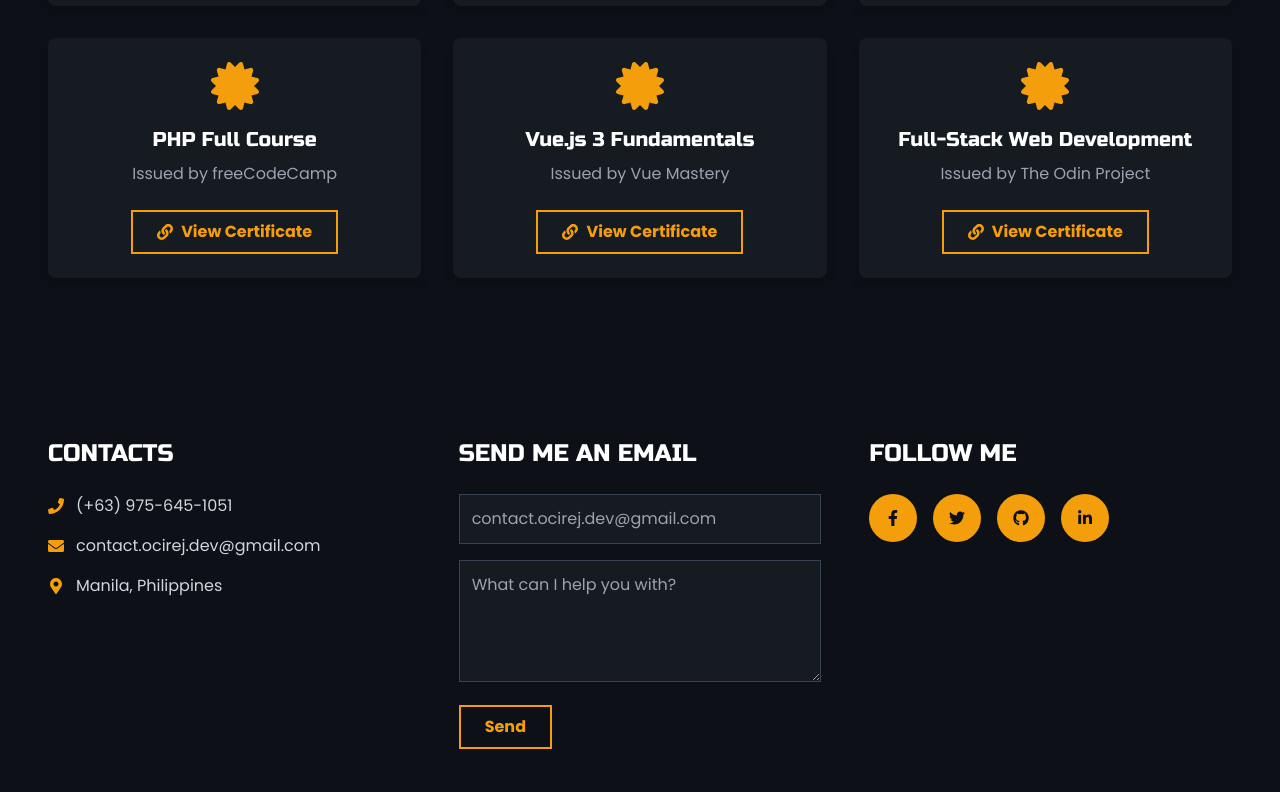
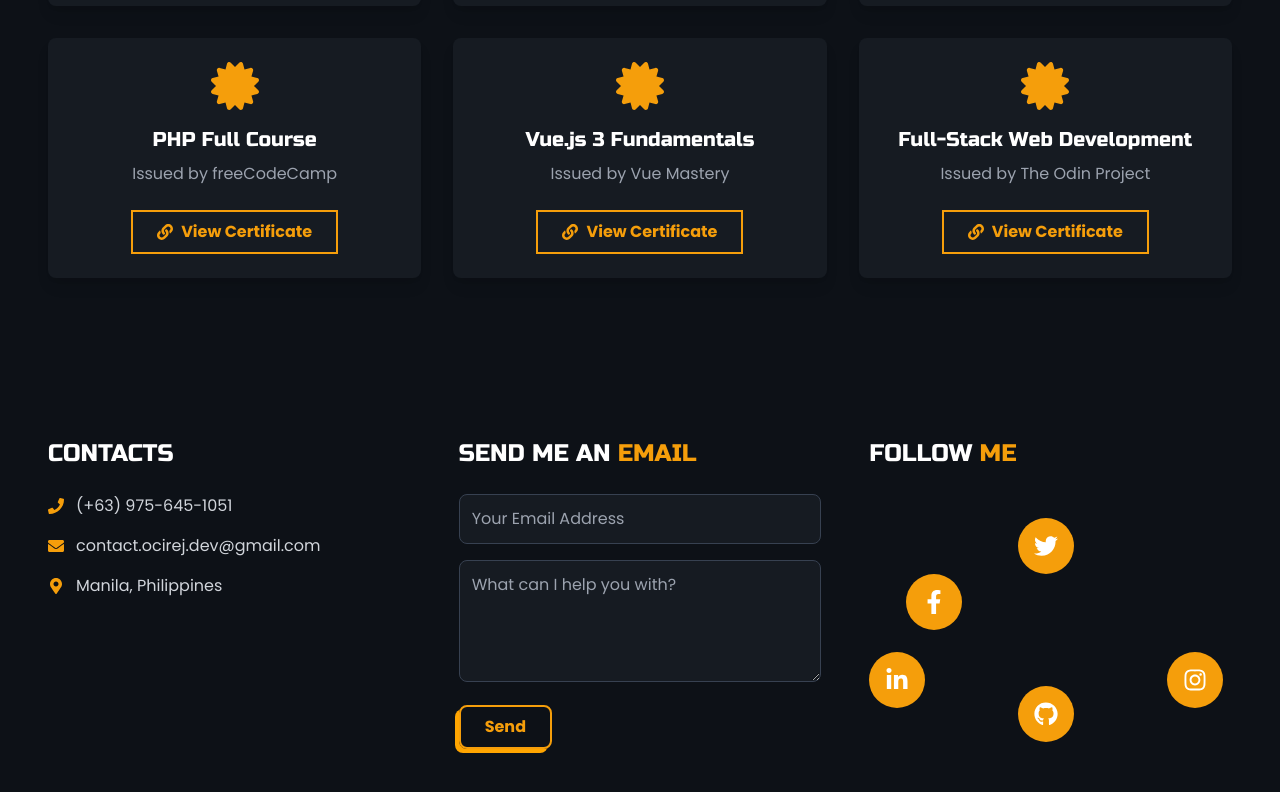
Before and after one commit to VEDSFJ/jerico-portfolio, a React (Vite) app: page / in a window 1280 px wide. Shown: the part 2002-2794 px from the top of the page. Built offline with nearby package versions, Linux system fonts and the light colour scheme.

Commit message:
style: Overhaul UI with brand styles and new contact layout

```diff
--- a/src/components/Certificates.jsx
+++ b/src/components/Certificates.jsx
@@ -1,5 +1,3 @@
-// src/components/Certificates.jsx
-
 import React from 'react';
 import { motion } from 'framer-motion';
 import { FaCertificate, FaLink } from 'react-icons/fa'; // We use icons for a nice visual touch
--- a/src/components/Contact.jsx
+++ b/src/components/Contact.jsx
@@ -1,9 +1,59 @@
 // src/components/Contact.jsx
-import React from 'react';
+
+import React, { useState } from 'react';
 import { motion } from 'framer-motion';
-import { FaPhone, FaEnvelope, FaMapMarkerAlt, FaFacebookF, FaTwitter, FaGithub, FaLinkedinIn } from 'react-icons/fa';
+import { FaPhone, FaEnvelope, FaMapMarkerAlt, FaFacebookF, FaTwitter, FaGithub, FaLinkedinIn, FaInstagram } from 'react-icons/fa';
 
 const Contact = () => {
+  // State for form inputs
+  const [formData, setFormData] = useState({
+    email: '',
+    message: ''
+  });
+
+  // State for form submission status
+  const [isSubmitting, setIsSubmitting] = useState(false);
+  const [resultMessage, setResultMessage] = useState('');
+
+  const handleInputChange = (event) => {
+    const { name, value } = event.target;
+    setFormData({
+      ...formData,
+      [name]: value
+    });
+  };
+
+  const handleSubmit = async (event) => {
+    event.preventDefault();
+    setIsSubmitting(true);
+    setResultMessage('');
+
+    const finalFormData = new FormData();
+    finalFormData.append("access_key", "6d2563b9-c85f-4f9b-9a98-7237eac30ba9");
+    finalFormData.append("name", "New message from Portfolio");
+    finalFormData.append("email", formData.email);
+    finalFormData.append("message", formData.message);
+
+    try {
+      const response = await fetch("https://api.web3forms.com/submit", {
+        method: "POST",
+        body: finalFormData
+      });
+      const result = await response.json();
+      if (result.success) {
+        setResultMessage("✅ Success! Your message has been sent.");
+        setFormData({ email: '', message: '' });
+      } else {
+        setResultMessage(`❌ Error: ${result.message}`);
+      }
+    } catch (error) {
+      setResultMessage("❌ An error occurred. Please try again later.");
+    } finally {
+      setIsSubmitting(false);
+    }
+  };
+
+
   return (
     <section id="contact" className="py-20 bg-navy">
       <div className="container mx-auto px-6 md:px-12">
@@ -14,80 +64,66 @@ const Contact = () => {
           transition={{ duration: 0.8 }}
           className="grid grid-cols-1 md:grid-cols-3 gap-12"
         >
-          {/* Column 1: Contacts */}
+          {/* Column 1: Your Contacts */}
           <div>
             <h3 className="text-2xl font-russo text-white uppercase mb-6">Contacts</h3>
             <div className="space-y-4">
-              <div className="flex items-center space-x-3">
-                <FaPhone className="text-brand-yellow" />
-                <span>(+63) 975-645-1051</span>
-              </div>
-              <div className="flex items-center space-x-3">
-                <FaEnvelope className="text-brand-yellow" />
-                <span>contact.ocirej.dev@gmail.com</span>
-              </div>
-              <div className="flex items-center space-x-3">
-                <FaMapMarkerAlt className="text-brand-yellow" />
-                <span>Manila, Philippines</span>
-              </div>
+              <div className="flex items-center space-x-3"><FaPhone className="text-brand-yellow" /><span>(+63) 975-645-1051</span></div>
+              <div className="flex items-center space-x-3"><FaEnvelope className="text-brand-yellow" /><span>contact.ocirej.dev@gmail.com</span></div>
+              <div className="flex items-center space-x-3"><FaMapMarkerAlt className="text-brand-yellow" /><span>Manila, Philippines</span></div>
             </div>
           </div>
 
           {/* Column 2: Send an Email */}
           <div>
-            <h3 className="text-2xl font-russo text-white uppercase mb-6">Send me an Email</h3>
-            <form action="#">
-              <div className="mb-4">
-                <input type="email" placeholder="contact.ocirej.dev@gmail.com" className="w-full p-3 bg-light-navy border border-gray-700 focus:border-brand-yellow outline-none transition-colors" />
-              </div>
-              <div className="mb-4">
-                <textarea placeholder="What can I help you with?" rows="4" className="w-full p-3 bg-light-navy border border-gray-700 focus:border-brand-yellow outline-none transition-colors"></textarea>
-              </div>
-              <button type="submit" className="bg-transparent border-2 border-brand-yellow text-brand-yellow font-bold py-2 px-6 hover:bg-brand-yellow hover:text-navy transition duration-300">
-                Send
-              </button>
+            <h3 className="text-2xl font-russo text-white uppercase mb-6">Send me an <span className="text-brand-yellow">Email</span></h3>
+            <form onSubmit={handleSubmit}>
+              <div className="mb-4"><input type="email" name="email" value={formData.email} onChange={handleInputChange} placeholder="Your Email Address" required className="w-full p-3 bg-light-navy border border-gray-700 rounded-lg focus:border-brand-yellow outline-none transition-colors" /></div>
+              <div className="mb-4"><textarea name="message" value={formData.message} onChange={handleInputChange} placeholder="What can I help you with?" rows="4" required className="w-full p-3 bg-light-navy border border-gray-700 rounded-lg focus:border-brand-yellow outline-none transition-colors"></textarea></div>
+              <button type="submit" disabled={isSubmitting} className="inline-block bg-transparent border-2 border-brand-yellow text-brand-yellow font-bold py-2 px-6 rounded-lg shadow-[-4px_4px_0px_#FFA500] hover:shadow-none hover:-translate-x-1 hover:translate-y-1 transition-all duration-200 disabled:opacity-50 disabled:cursor-not-allowed">{isSubmitting ? 'Sending...' : 'Send'}</button>
             </form>
+            {resultMessage && <p className="mt-4 text-sm">{resultMessage}</p>}
           </div>
 
-                    {/* Column 3: Follow Me */}
+          {/* Column 3: Follow Me (New U-Shape Style) */}
           <div>
-            <h3 className="text-2xl font-russo text-white uppercase mb-6">Follow Me</h3>
-            <div className="flex space-x-4">
+            <h3 className="text-2xl font-russo text-white uppercase mb-6">
+              FOLLOW <span className="text-brand-yellow">ME</span>
+            </h3>
+            {/* Parent container needs to be relative and have a set height */}
+            <div className="relative mt-12 h-56 w-full">
 
-              {/* --- Each link below will open in its OWN reusable new tab --- */}
-
-              <a
-                href="https://www.facebook.com/your-username"
-                target="facebook"
-                rel="noopener noreferrer"
-                className="w-12 h-12 bg-brand-yellow text-navy rounded-full flex items-center justify-center hover:scale-110 transition-transform duration-300">
-                  <FaFacebookF />
+              {/* Center "X" Icon (Twitter) */}
+              <a href="https://www.twitter.com/your-username" target="_blank" rel="noopener noreferrer"
+                 className="absolute top-[0%] left-[41%] w-14 h-14 bg-brand-yellow text-white hover:bg-white hover:text-red-500 rounded-full flex items-center justify-center text-2xl transition-all duration-300">
+                <FaTwitter />
               </a>
 
-              <a
-                href="https://www.twitter.com/your-username"
-                target="twitter"
-                rel="noopener noreferrer"
-                className="w-12 h-12 bg-brand-yellow text-navy rounded-full flex items-center justify-center hover:scale-110 transition-transform duration-300">
-                  <FaTwitter />
+              {/* U-Shape Icons Start Here */}
+
+              {/* Facebook Icon */}
+              <a href="https://www.facebook.com/contact.ocirej.dev.nigg4" target="_blank" rel="noopener noreferrer"
+                 className="absolute top-[25%] left-[10%] w-14 h-14 bg-brand-yellow text-white hover:bg-white hover:text-red-500 rounded-full flex items-center justify-center text-2xl transition-all duration-300">
+                <FaFacebookF />
               </a>
 
-              <a
-                href="https://github.com/VEDSFJ/VEDSFJ"
-                target="github"
-                rel="noopener noreferrer"
-                className="w-12 h-12 bg-brand-yellow text-navy rounded-full flex items-center justify-center hover:scale-110 transition-transform duration-300">
-                  <FaGithub />
+              {/* LinkedIn Icon */}
+              <a href="https://www.linkedin.com/in/your-username" target="_blank" rel="noopener noreferrer"
+                 className="absolute top-[60%] left-[0%] w-14 h-14 bg-brand-yellow text-white hover:bg-white hover:text-red-500 rounded-full flex items-center justify-center text-2xl transition-all duration-300">
+                <FaLinkedinIn />
               </a>
 
-              <a
-                href="https://www.linkedin.com/in/your-username"
-                target="linkedin"
-                rel="noopener noreferrer"
-                className="w-12 h-12 bg-brand-yellow text-navy rounded-full flex items-center justify-center hover:scale-110 transition-transform duration-300">
-                  <FaLinkedinIn />
+              {/* GitHub Icon */}
+              <a href="https://github.com/VEDSFJ" target="_blank" rel="noopener noreferrer"
+                 className="absolute top-[75%] left-[41%] w-14 h-14 bg-brand-yellow text-white hover:bg-white hover:text-red-500 rounded-full flex items-center justify-center text-2xl transition-all duration-300">
+                <FaGithub />
               </a>
 
+              {/* Instagram Icon */}
+              <a href="#" target="_blank" rel="noopener noreferrer"
+                 className="absolute top-[60%] left-[82%] w-14 h-14 bg-brand-yellow text-white hover:bg-white hover:text-red-500 rounded-full flex items-center justify-center text-2xl transition-all duration-300">
+                <FaInstagram />
+              </a>
             </div>
           </div>
 
--- a/src/components/Header.jsx
+++ b/src/components/Header.jsx
@@ -1,13 +1,18 @@
 // src/components/Header.jsx
+
 import React from 'react';
 
 const Header = () => {
   return (
-    <header className="fixed top-0 left-0 w-full bg-navy bg-opacity-80 backdrop-blur-sm z-50">
+    <header className="fixed top-0 left-0 w-full z-50">
       <div className="container mx-auto flex justify-between items-center p-4 px-6 md:px-12">
+
+        {/* --- THIS IS THE UPDATED LOGO --- */}
         <div className="text-2xl font-russo font-bold text-white tracking-wider">
-          JFSD
+          <span>JF</span>
+          <span className="text-brand-yellow">SD</span>
         </div>
+
         <nav className="hidden md:flex space-x-8">
           <a href="#home" className="text-gray-300 hover:text-brand-yellow transition duration-300">Home</a>
           <a href="#projects" className="text-gray-300 hover:text-brand-yellow transition duration-300">Projects</a>
--- a/src/components/Hero.jsx
+++ b/src/components/Hero.jsx
@@ -1,6 +1,7 @@
 // src/components/Hero.jsx
+
 import React from 'react';
-import profilePhoto from '../assets/profile.jpg'; // Make sure you have this image
+import profilePhoto from '../assets/profile.jpg';
 import { motion } from 'framer-motion';
 
 const Hero = () => {
@@ -37,9 +38,15 @@ const Hero = () => {
             "Developers are meant to learn and adapt to the current tech trends.
             AI should become a tool not a threat."
           </p>
-          <a href="#projects" className="inline-block bg-transparent border-2 border-brand-yellow text-brand-yellow font-bold py-3 px-8 hover:bg-brand-yellow hover:text-navy transition duration-300">
+
+          {/* --- THIS IS THE UPDATED BUTTON --- */}
+          <a
+            href="#projects"
+              className="mt-4 inline-block bg-transparent border-2 border-brand-yellow text-brand-yellow font-bold py-2 px-5 rounded-lg shadow-[-4px_4px_0px_#FFA500] hover:shadow-none hover:-translate-x-1 hover:translate-y-1 transition-all duration-200"
+          >
             {'>>'} VIEW PROJECTS
           </a>
+
         </motion.div>
 
       </div>
```
Also changed, not shown: src/components/Projects.jsx (+11 -4 lines), public/LOGO.png (added), src/assets/profile.jpg (added).
